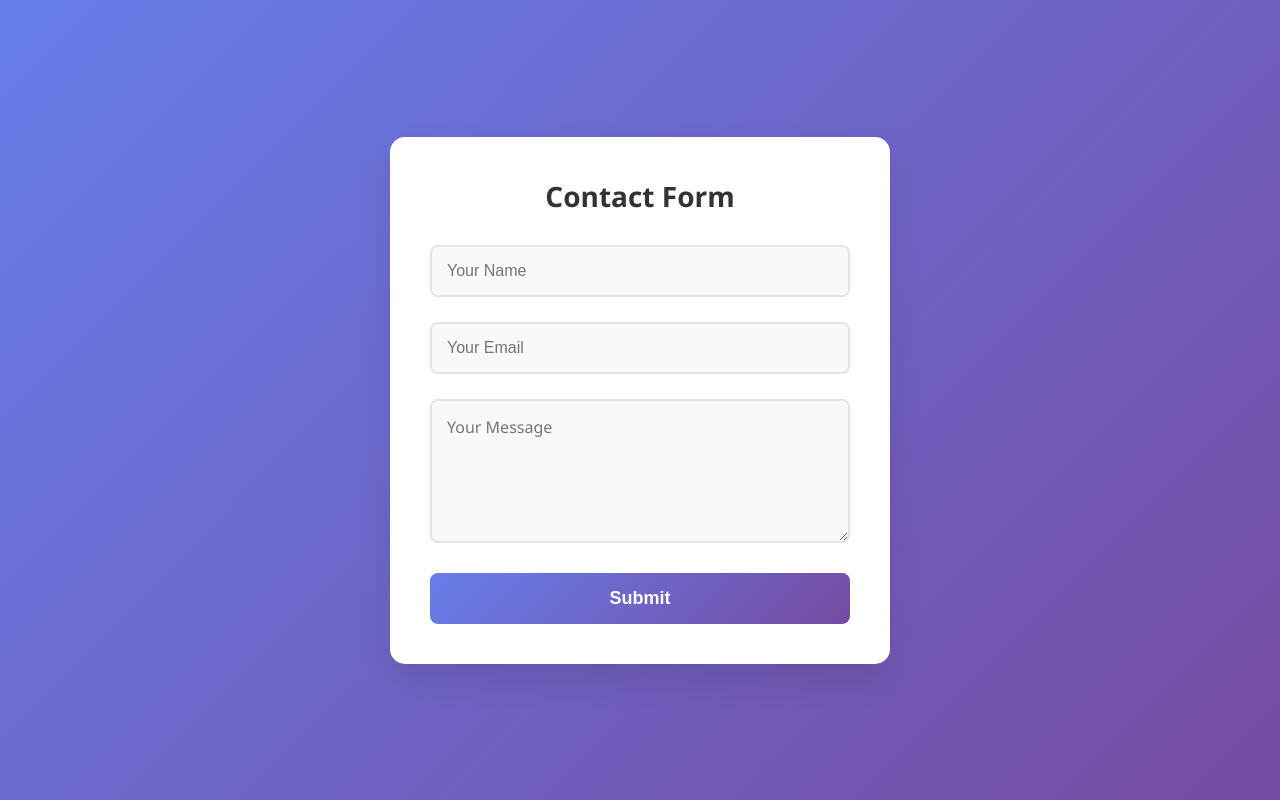
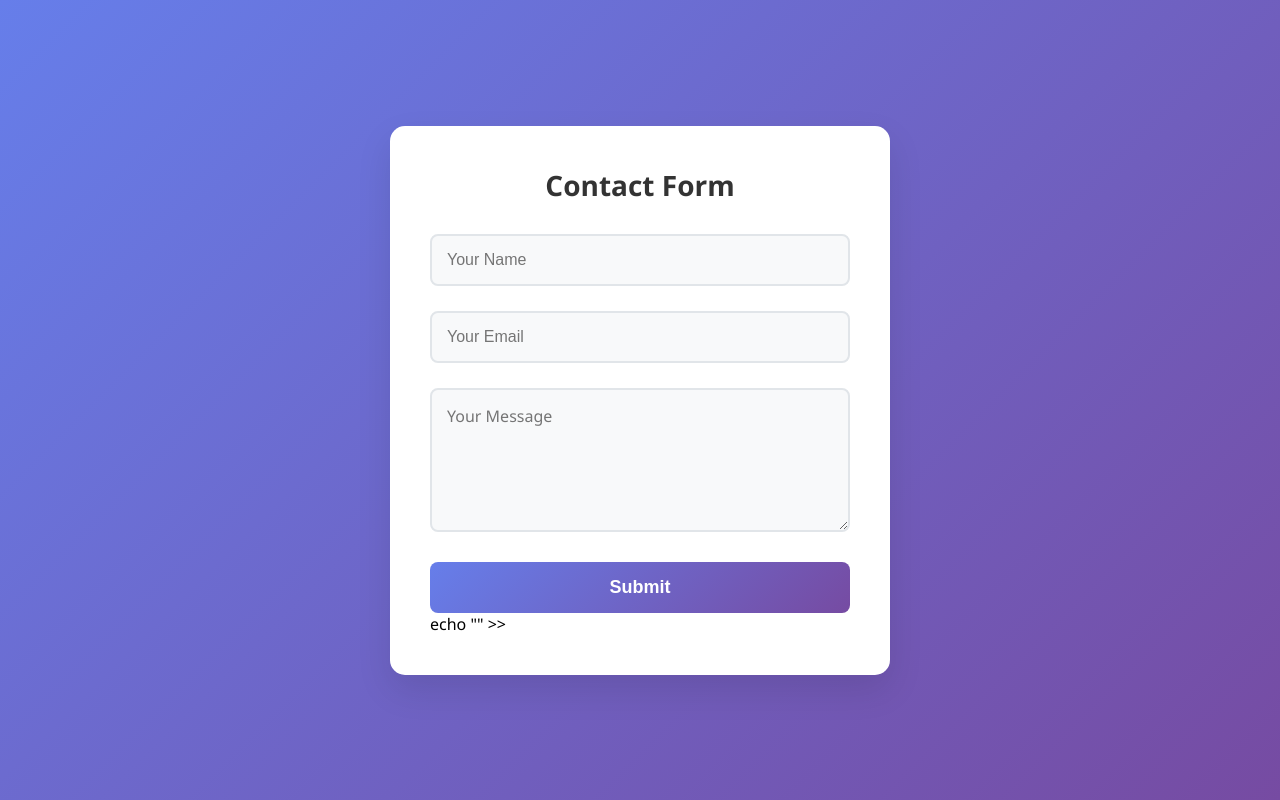
Before and after one commit to mhadiltt/webform, a PHP site: page / in a window 1280 px wide. Run offline with PHP 8.4, Linux system fonts and the light colour scheme.

Commit message:
Test SCM polling

```diff
--- a/src/index.php
+++ b/src/index.php
@@ -21,7 +21,7 @@
             </div>
             <button type="submit">Submit</button>
         </form>
-
+		echo "<!-- SCM Polling Test $(date) -->" >>
         <?php
         // Display success message if redirected from process-form
         if (isset($_GET['success']) && $_GET['success'] == '1') {
```
